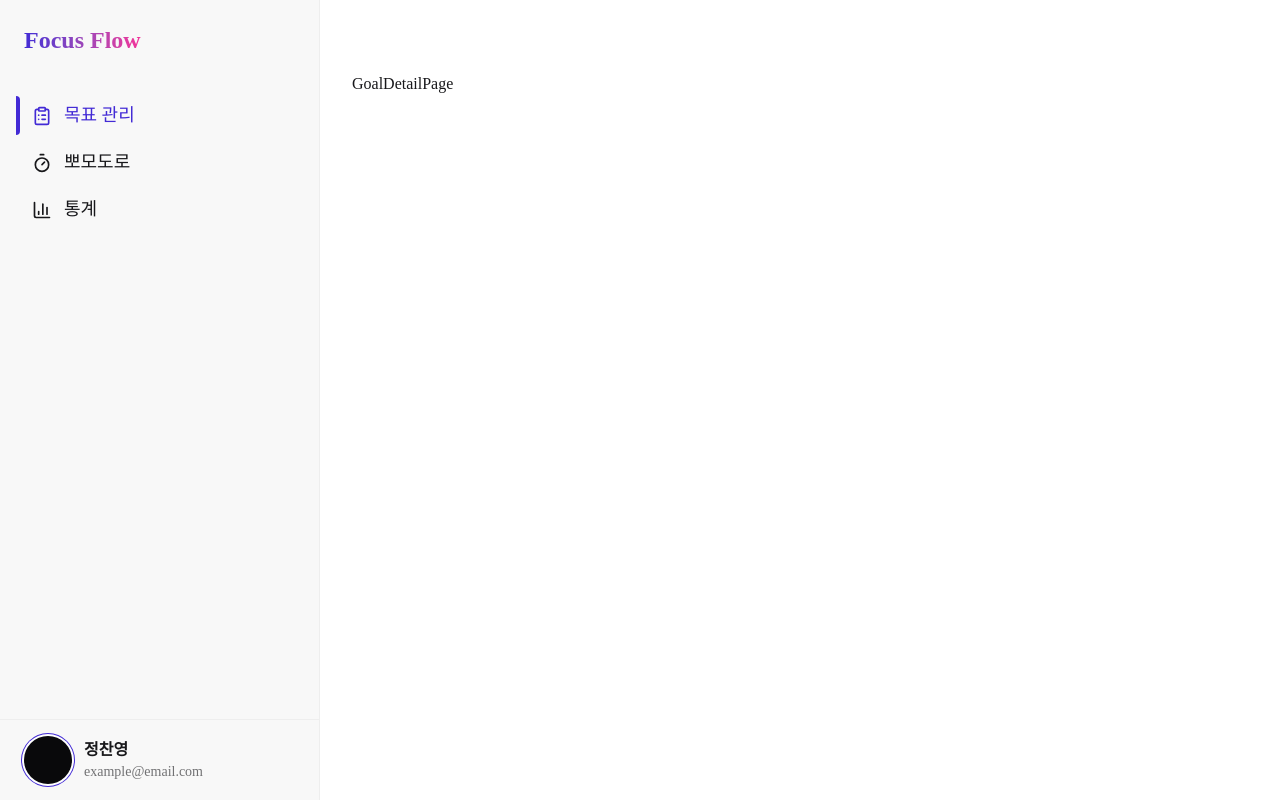
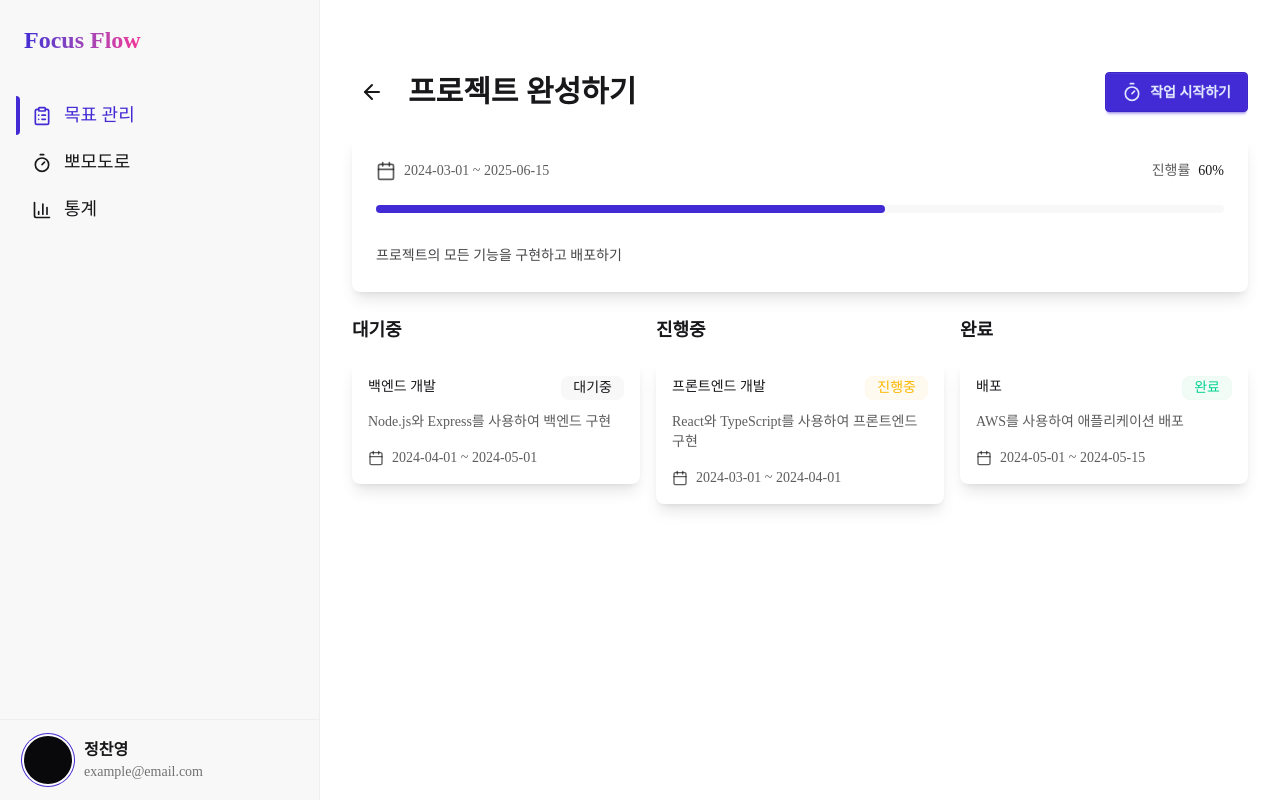
Before and after one commit to jchyng/focus-flow, a Next.js app: page /goals/1 in a window 1280 px wide. Built offline with nearby package versions, Linux system fonts and the light colour scheme.

Commit message:
목표 관리 상세 페이지 퍼블리싱 진행 중

```diff
--- a/src/app/(dashboard)/goals/[id]/page.tsx
+++ b/src/app/(dashboard)/goals/[id]/page.tsx
@@ -1,5 +1,194 @@
-export default function GoalDetailPage() {
-  return <div>GoalDetailPage</div>;
+"use client";
+
+import { ArrowLeft, Timer, Calendar } from "lucide-react";
+import { useRouter } from "next/navigation";
+import { Status, StatusText, Task, Priority } from "@/types/goal";
+
+function Header({ title }: { title: string }) {
+  const router = useRouter();
+
+  return (
+    <div className="flex justify-between items-center">
+      <div className="flex items-center gap-4">
+        <button
+          className="btn btn-ghost btn-circle"
+          onClick={() => router.back()}
+        >
+          <ArrowLeft size={24} />
+        </button>
+        <h1 className="text-3xl font-bold text-base-content">{title}</h1>
+      </div>
+      <button className="btn btn-primary gap-2">
+        <Timer size={20} />
+        작업 시작하기
+      </button>
+    </div>
+  );
 }
 
-//todo: 상세 페이지 구현
+function GoalInfo({
+  description,
+  progress,
+  startDate,
+  endDate,
+}: {
+  description: string;
+  progress: number;
+  startDate: string;
+  endDate: string;
+}) {
+  return (
+    <div className="card bg-base-100 shadow-lg">
+      <div className="card-body">
+        <div className="flex items-center justify-between mb-4">
+          <div className="flex items-center gap-2 text-base-content/70">
+            <Calendar size={20} />
+            <span>
+              {startDate} ~ {endDate}
+            </span>
+          </div>
+          <div className="flex items-center gap-2">
+            <span className="text-base-content/70">진행률</span>
+            <span className="font-medium">{progress}%</span>
+          </div>
+        </div>
+
+        <div className="w-full bg-base-200 rounded-full h-2 mb-6">
+          <div
+            className="bg-primary h-2 rounded-full transition-all duration-300"
+            style={{ width: `${progress}%` }}
+          />
+        </div>
+
+        <p className="text-base-content/80 leading-relaxed">{description}</p>
+      </div>
+    </div>
+  );
+}
+
+function TaskCard({ task }: { task: Task }) {
+  function getStatusBadgeClass(status: Status): string {
+    switch (status) {
+      case Status.TODO:
+        return "badge badge-ghost";
+      case Status.DOING:
+        return "badge badge-warning badge-soft";
+      case Status.DONE:
+        return "badge badge-success badge-soft";
+      default:
+        return "badge badge-ghost";
+    }
+  }
+
+  return (
+    <div className="card bg-base-100 shadow-lg hover:shadow-xl transition-all duration-200">
+      <div className="card-body p-4">
+        <div className="flex justify-between items-start">
+          <h3 className="font-medium">{task.title}</h3>
+          <div className={getStatusBadgeClass(task.status)}>
+            {StatusText[task.status]}
+          </div>
+        </div>
+        <p className="text-base-content/70 text-sm line-clamp-2 mt-1">
+          {task.description}
+        </p>
+        {task.startDate && task.endDate && (
+          <div className="flex items-center gap-2 text-sm text-base-content/70 mt-2">
+            <Calendar size={16} />
+            <span>
+              {task.startDate} ~ {task.endDate}
+            </span>
+          </div>
+        )}
+      </div>
+    </div>
+  );
+}
+
+function TaskBoard({ tasks }: { tasks: Task[] }) {
+  const todoTasks = tasks.filter((task) => task.status === Status.TODO);
+  const doingTasks = tasks.filter((task) => task.status === Status.DOING);
+  const doneTasks = tasks.filter((task) => task.status === Status.DONE);
+
+  return (
+    <div className="grid grid-cols-3 gap-4">
+      <div className="space-y-4">
+        <h2 className="text-lg font-semibold">대기중</h2>
+        <div className="space-y-4">
+          {todoTasks.map((task) => (
+            <TaskCard key={task.id} task={task} />
+          ))}
+        </div>
+      </div>
+      <div className="space-y-4">
+        <h2 className="text-lg font-semibold">진행중</h2>
+        <div className="space-y-4">
+          {doingTasks.map((task) => (
+            <TaskCard key={task.id} task={task} />
+          ))}
+        </div>
+      </div>
+      <div className="space-y-4">
+        <h2 className="text-lg font-semibold">완료</h2>
+        <div className="space-y-4">
+          {doneTasks.map((task) => (
+            <TaskCard key={task.id} task={task} />
+          ))}
+        </div>
+      </div>
+    </div>
+  );
+}
+
+export default function GoalDetailPage() {
+  // TODO: 실제 데이터로 교체
+  const goal = {
+    title: "프로젝트 완성하기",
+    description: "프로젝트의 모든 기능을 구현하고 배포하기",
+    progress: 60,
+    startDate: "2024-03-01",
+    endDate: "2025-06-15",
+    tasks: [
+      {
+        id: "1",
+        title: "프론트엔드 개발",
+        description: "React와 TypeScript를 사용하여 프론트엔드 구현",
+        status: Status.DOING,
+        priority: Priority.HIGH,
+        startDate: "2024-03-01",
+        endDate: "2024-04-01",
+      },
+      {
+        id: "2",
+        title: "백엔드 개발",
+        description: "Node.js와 Express를 사용하여 백엔드 구현",
+        status: Status.TODO,
+        priority: Priority.MEDIUM,
+        startDate: "2024-04-01",
+        endDate: "2024-05-01",
+      },
+      {
+        id: "3",
+        title: "배포",
+        description: "AWS를 사용하여 애플리케이션 배포",
+        status: Status.DONE,
+        priority: Priority.LOW,
+        startDate: "2024-05-01",
+        endDate: "2024-05-15",
+      },
+    ],
+  };
+
+  return (
+    <div className="space-y-6">
+      <Header title={goal.title} />
+      <GoalInfo
+        description={goal.description}
+        progress={goal.progress}
+        startDate={goal.startDate}
+        endDate={goal.endDate}
+      />
+      <TaskBoard tasks={goal.tasks} />
+    </div>
+  );
+}
--- a/src/app/(dashboard)/goals/page.tsx
+++ b/src/app/(dashboard)/goals/page.tsx
@@ -348,10 +348,8 @@ export default function GoalsPage() {
 
   return (
     <div className="space-y-6">
-      <div className="space-y-18">
-        <Header ref={modalRef} />
-        <LookupOptionsBar />
-      </div>
+      <Header ref={modalRef} />
+      <LookupOptionsBar />
       <GoalGrid />
       <Modal
         ref={modalRef}
```
